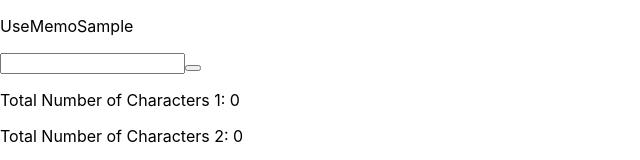
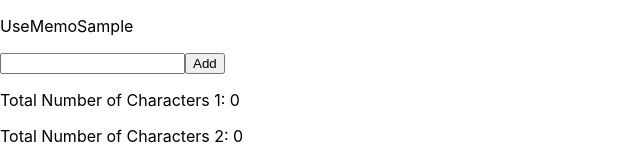
Before and after one commit to aokimakoto0322/SocialCommunityApp_React, a React (Create React App) app: page /usememo2 in a window 1280 px wide. Shown: the top 160 px of the page, without its empty margins (0-640 px from the left). Built offline with nearby package versions, Linux system fonts and the light colour scheme.

Commit message:
UseMemoサンプル画面の修正

```diff
--- a/src/compornents/UseMemoSample2.tsx
+++ b/src/compornents/UseMemoSample2.tsx
@@ -31,7 +31,7 @@ const UseMemoSample = () => {
             <p>UseMemoSample</p>
             <div>
                 <input value={text} onChange={onChangeInput} />
-                <button onClick={onClickButton} />
+                <button onClick={onClickButton}>Add</button>
             </div>
             <div>
                 {items.map((item, index) => (
```
